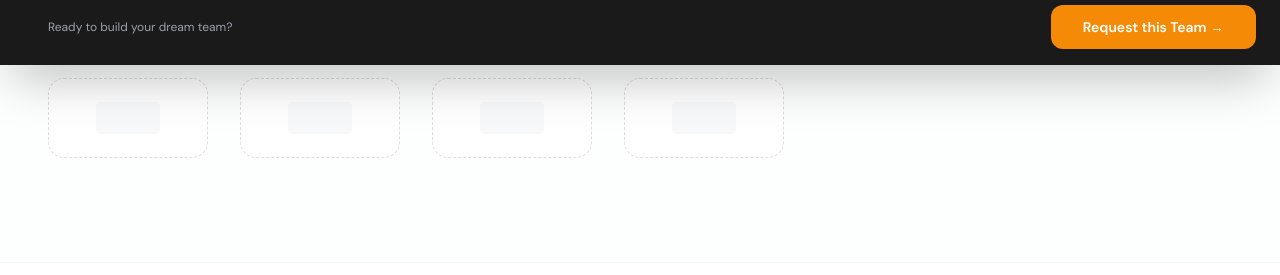
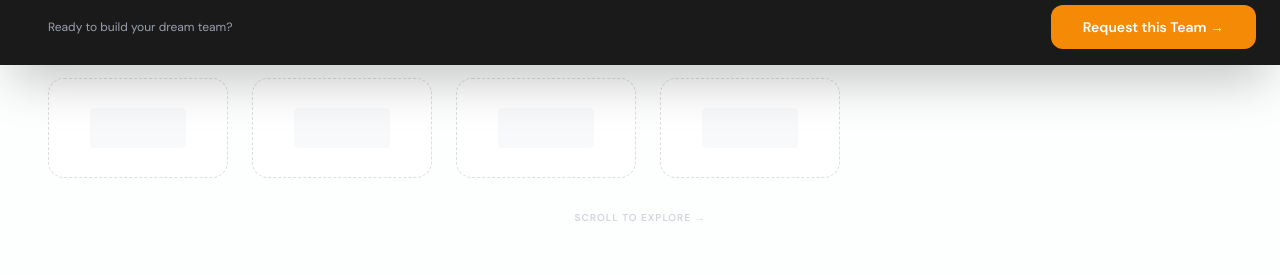
Before and after one commit to urlastbastian/bastian-site, a Next.js app: page / in a window 1280 px wide. Shown: the part 811-1086 px from the top of the page. Built offline with nearby package versions, Linux system fonts and the light colour scheme.

Commit message:
Bigger brand logos, scrollable indicator

```diff
--- a/app/page.tsx
+++ b/app/page.tsx
@@ -214,13 +214,14 @@ export default function Home() {
           <div className="max-w-7xl mx-auto">
             <p className="text-[10px] font-bold uppercase tracking-[0.4em] text-orange-500 mb-12 text-center">Brands we&apos;ve collaborated with</p>
             <div className="relative">
-              <div id="brands-grid" className="flex gap-8 overflow-x-auto pb-2 pt-2" style={{scrollbarWidth:'none'}}>
+              <div id="brands-grid" className="flex gap-6 overflow-x-auto pb-4 pt-2 cursor-grab active:cursor-grabbing" style={{scrollbarWidth:'thin', scrollbarColor:'#f58a07 #f3f4f6'}}>
                 {[...Array(4)].map((_, i) => (
-                  <div key={i} className="dashed-card p-4 flex items-center justify-center rounded-2xl bg-white min-h-[80px] min-w-[160px] flex-shrink-0">
-                    <div className="w-16 h-8 bg-gray-100 rounded animate-pulse" />
+                  <div key={i} className="dashed-card p-6 flex items-center justify-center rounded-2xl bg-white min-h-[100px] min-w-[180px] flex-shrink-0">
+                    <div className="w-24 h-10 bg-gray-100 rounded animate-pulse" />
                   </div>
                 ))}
               </div>
+              <p className="text-[10px] text-gray-300 uppercase tracking-widest font-bold text-center mt-4">Scroll to explore →</p>
             </div>
           </div>
         </section>
```
